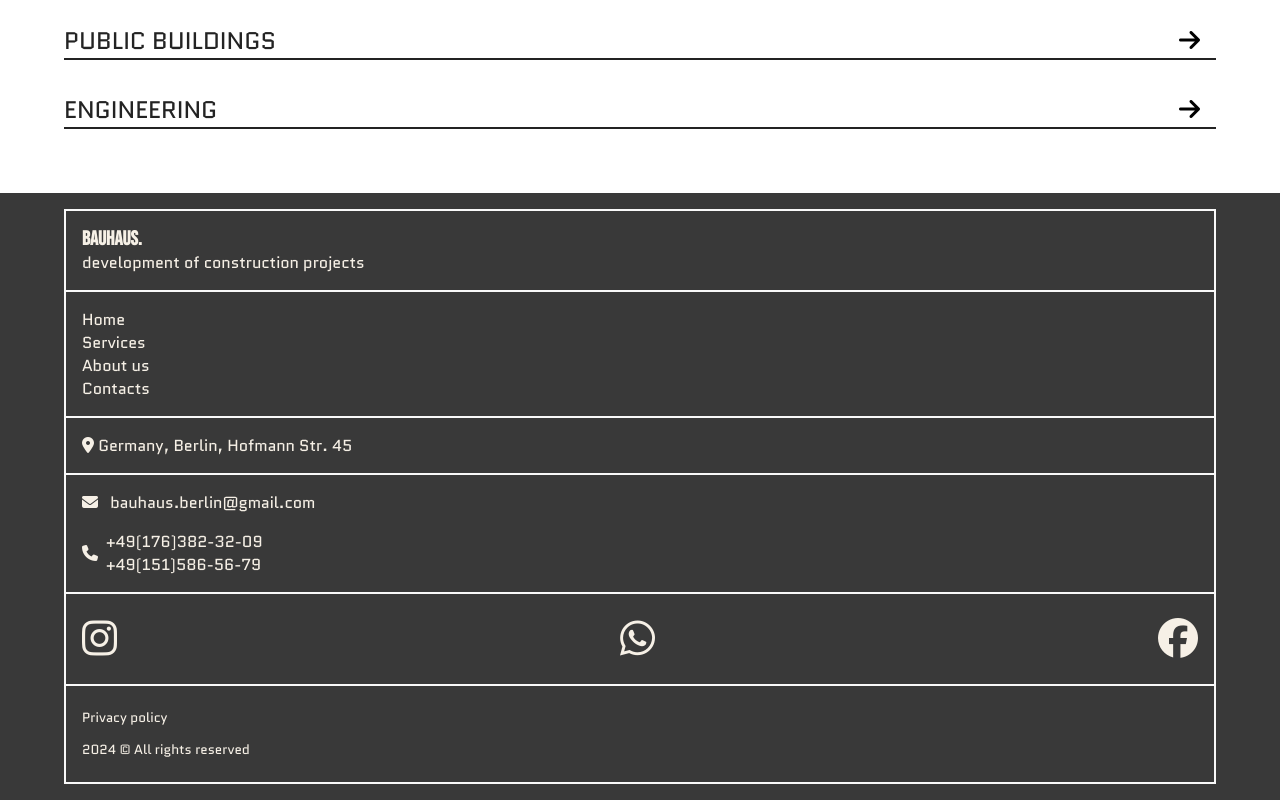
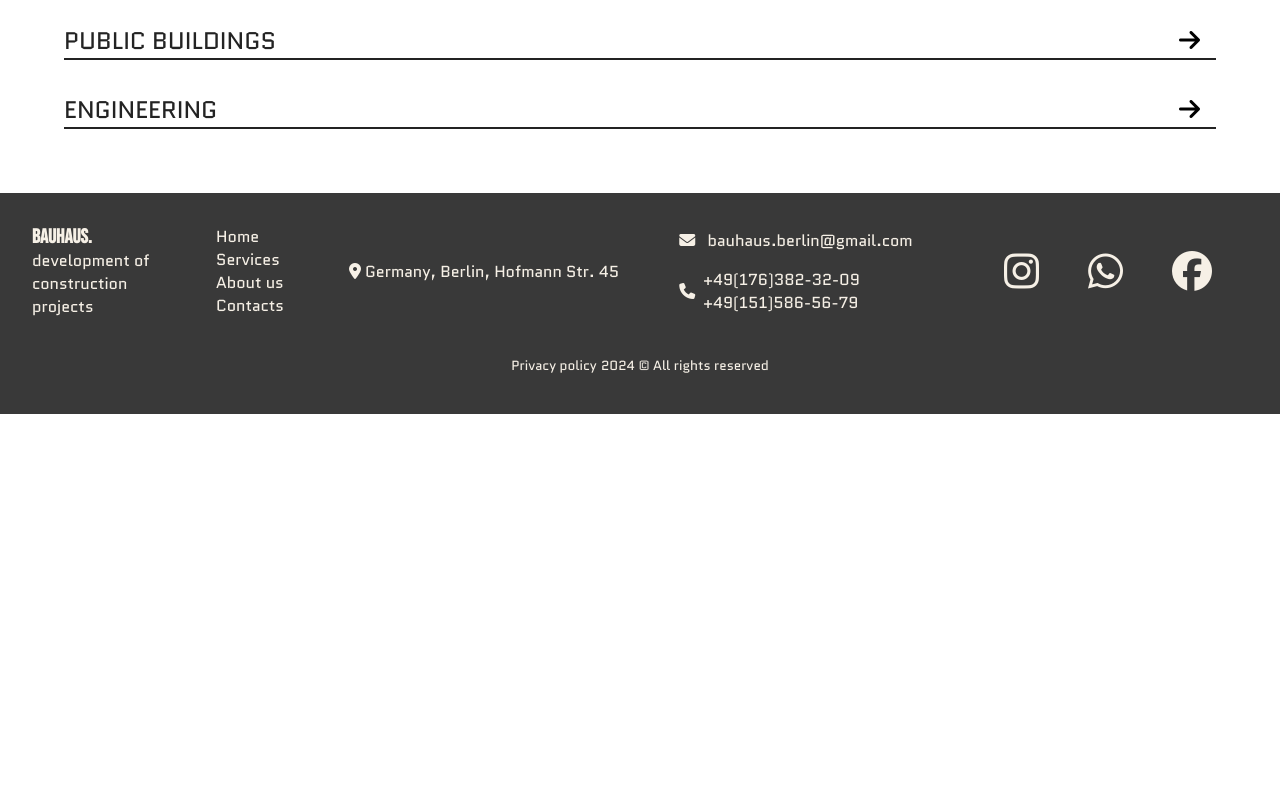
Before and after one commit to innatssss/project-2-sass, a plain HTML site: page public/index.html in a window 1280 px wide. Shown: the part 1663-2463 px from the top of the page. After the commit the page ends 2077 px from the top, so only its background shows below. Drawn offline with Linux system fonts and the light colour scheme.

Commit message:
responsive web

```diff
--- a/public/assets/styles/styles.scss
+++ b/public/assets/styles/styles.scss
@@ -436,8 +436,10 @@ hr {
     .card {
       width: 33%;
       padding: 24px;
+      transition: all 200ms ease-in-out;
       &:hover {
         border: 2px solid #393939;
+        scale: 1.1;
       }
     }
   }
@@ -478,8 +480,64 @@ hr {
   .menu-list {
     margin: $base-margin * 4;
   }
+
+  //responsive footer
+  .flex-footer {
+    display: grid;
+    grid-template-columns: repeat(8, 1fr);
+    width: 100%;
+    justify-items: center;
+    align-items: center;
+
+    .logo-f {
+      width: fit-content;
+      border: none;
+      grid-column: 1 / 2;
+      grid-row: 1 / 2;
+    }
+    .nav-list-footer ul {
+      width: auto;
+      border: none;
+      grid-column: 2 / 3;
+      grid-row: 1 / 2;
+    }
+    .address-f {
+      width: auto;
+      border: none;
+      grid-column: 3 / 5;
+      grid-row: 1 / 2;
+    }
+    .email-f {
+      width: auto;
+      border: none;
+      grid-column: 5 / 7;
+      grid-row: 1 / 2;
+    }
+    .social-links-f {
+      width: 20vw;
+      border: none;
+      grid-column: 7 / 9;
+      grid-row: 1 / 2;
+      a {
+        display: flex;
+        flex-direction: column;
+        justify-content: space-between;
+        i {
+          margin: 8px;
+        }
+      }
+    }
+    .privacy-f {
+      width: auto;
+      border: none;
+      grid-column: 1 / 9;
+      grid-row: 2 / 3;
+      small {
+        display: inline-block;
+      }
+    }
+  }
 }
-
 .galery-img {
   width: 100%;
   height: 100%;
--- a/public/index.html
+++ b/public/index.html
@@ -43,7 +43,7 @@
         <div class="card">
           <h3 class="h3-header">GOAL</h3>
           <p class="main-text">
-            Our purous is to provide innovative and comprehensive solution that
+            Our purpous is to provide innovative and comprehensive solution that
             seamlesly blend functionality, aesthetics, and sustainability.
           </p>
         </div>
```
Also changed, not shown: public/assets/styles/styles.css, 1 other file. Lines whose indentation alone changed are shown as unchanged.
